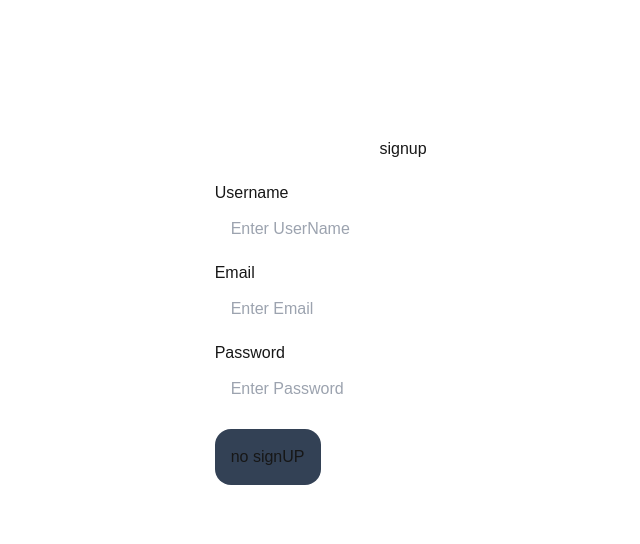
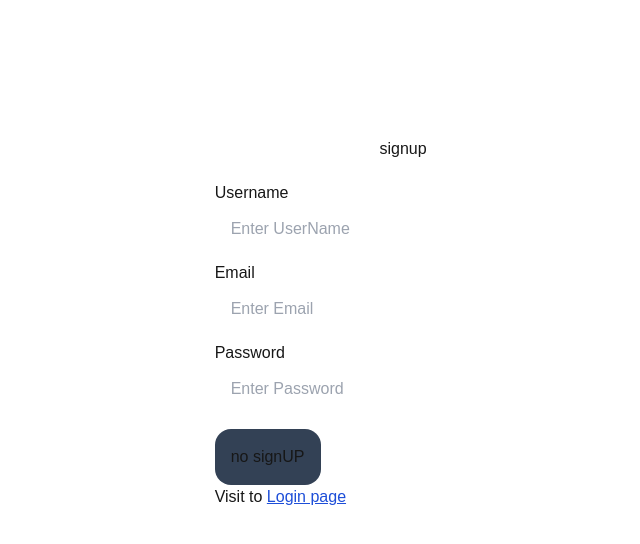
Before and after one commit to Rishabh1-dubey/Nextjs-Learn, a Next.js app in the folder next-auth/: page /signup in a window 1280 px wide. Shown: the top 544 px of the page, without its empty margins (237-877 px from the left). Built offline with nearby package versions, Linux system fonts and the light colour scheme.

Commit message:
debbug sign up page

```diff
--- a/next-auth/src/app/signup/page.tsx
+++ b/next-auth/src/app/signup/page.tsx
@@ -1,5 +1,6 @@
 "use client";
 import axios from "axios";
+import Link from "next/link";
 import { useRouter } from "next/navigation";
 import React, { useEffect, useState } from "react";
 import toast from "react-hot-toast";
@@ -76,6 +77,8 @@ const Page = () => {
 
       <button onClick={onSignup} className=" py-4 px-4 bg-slate-700 rounded-2xl hover:bg-slate-400 cursor-pointer hover:text-black">{buttonDisabled ? "no signUP" :"signup"}</button>
       </div>
+
+      <Link href="/login">Visit to <span className="underline text-blue-700">Login page</span></Link>
     </div>
   );
 };
```
